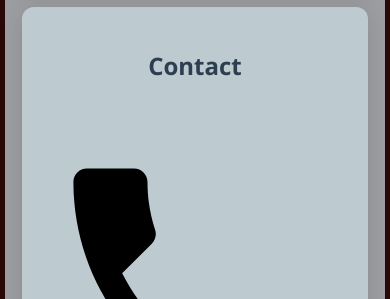
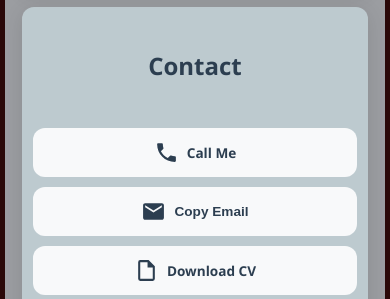
Before and after one commit to adarshh-create/portfolio, a plain HTML site: page index.html in a window 390 px wide. Shown: the part 4370-4669 px from the top of the page. Drawn offline with Linux system fonts and the light colour scheme.

Commit message:
Update portfolio.css

```diff
--- a/portfolio.css
+++ b/portfolio.css
@@ -566,3 +566,116 @@ footer {
     border: 2px solid #000;
   }
 }
+
+        h2 {
+            text-align: center;
+            margin-bottom: clamp(20px, 5vh, 50px);
+            font-size: clamp(1.5rem, 4vw, 2.5rem);
+            font-weight: 600;
+            color: #2c3e50;
+        }
+
+        .contact-grid {
+            display: grid;
+            grid-template-columns: repeat(auto-fit, minmax(180px, 1fr));
+            gap: clamp(12px, 2.5vw, 20px);
+            justify-content: center;
+            margin-top: 20px;
+        }
+
+        .contact-button {
+            display: flex;
+            align-items: center;
+            justify-content: center;
+            gap: clamp(8px, 2vw, 15px);
+            padding: clamp(12px, 2.5vw, 18px) clamp(15px, 3vw, 20px);
+            background: #f8f9fa;
+            border: 2px solid transparent;
+            border-radius: 12px;
+            color: #2c3e50;
+            text-decoration: none;
+            font-size: clamp(0.85rem, 2.2vw, 1.1rem);
+            font-weight: 600;
+            transition: all 0.3s ease;
+            cursor: pointer;
+            position: relative;
+            overflow: hidden;
+        }
+
+        .contact-button:hover {
+            transform: translateY(-3px);
+            box-shadow: 0 8px 25px rgba(0,0,0,0.15);
+            border-color: #0077cc;
+            background: #fff;
+        }
+
+        .contact-button::before {
+            content: '';
+            position: absolute;
+            top: 0;
+            left: -100%;
+            width: 100%;
+            height: 100%;
+            background: linear-gradient(90deg, transparent, rgba(0, 119, 204, 0.1), transparent);
+            transition: left 0.5s ease;
+        }
+
+        .contact-button:hover::before {
+            left: 100%;
+        }
+
+        .phone-btn:hover {
+            border-color: #4CAF50;
+        }
+
+        .email-btn:hover {
+            border-color: #2196F3;
+        }
+
+        .resume-btn:hover {
+            border-color: #FF9800;
+        }
+
+        .linkedin-btn:hover {
+            border-color: #93007d;
+        }
+
+        .contact-button span {
+            position: relative;
+            z-index: 1;
+        }
+
+        .icon {
+            width: clamp(25px, 5vw, 40px);
+            height: clamp(25px, 5vw, 40px);
+            transition: transform 0.3s ease;
+            flex-shrink: 0;
+            fill: currentColor;
+        }
+
+        .icon:hover {
+            transform: rotate(360deg) scale(1.1);
+        }
+
+        @media (max-width: 768px) {
+            .contact-grid {
+                grid-template-columns: repeat(auto-fit, minmax(140px, 1fr));
+            }
+        }
+
+        @media (max-width: 480px) {
+            #contact {
+                margin: clamp(10px, 2vh, 20px) clamp(5px, 1vw, 15px);
+                padding: clamp(25px, 5vh, 40px) clamp(10px, 3vw, 20px);
+            }
+
+            .contact-grid {
+                grid-template-columns: 1fr;
+                gap: 10px;
+            }
+
+            .contact-button {
+                padding: 10px 12px;
+                gap: 8px;
+            }
+        }
```
